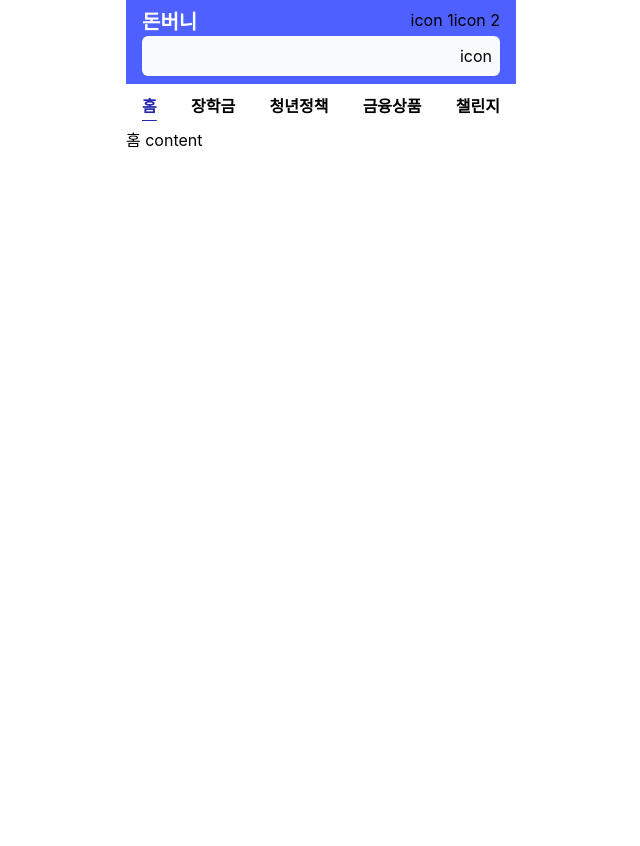
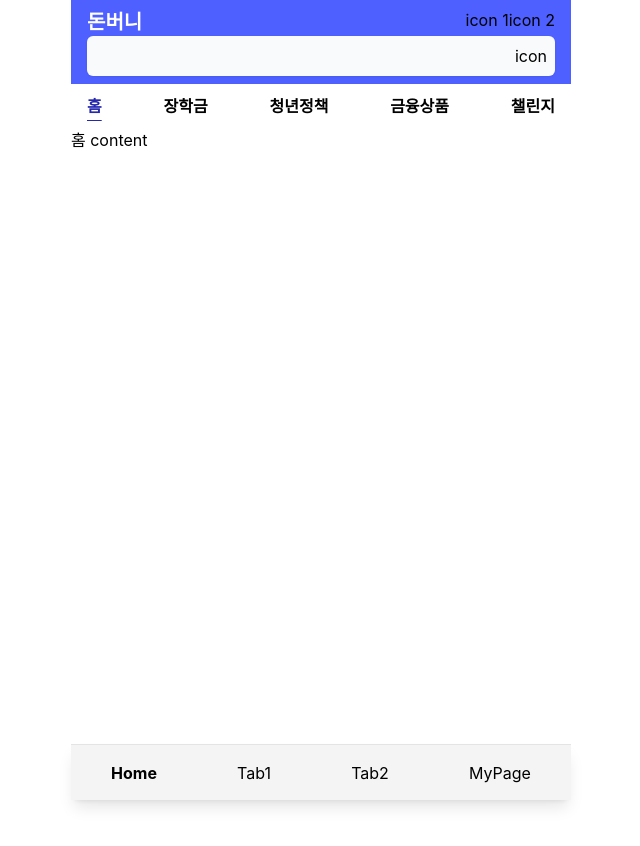
Before and after one commit to 9oormthon-univ/2024_BEOTKKOTTHON_TEAM_35_FE, a Next.js app: page /home in a window 1280 px wide. Shown: the top 846 px of the page, without its empty margins (319-959 px from the left). Built offline with nearby package versions, Linux system fonts and the light colour scheme; a web font is replaced by a local one.

Commit message:
feat: max-width 500px 수정

```diff
--- a/src/app/(pages)/home/page.jsx
+++ b/src/app/(pages)/home/page.jsx
@@ -5,8 +5,7 @@ export default function Home() {
   return (
     <div>
       <div class="flex flex-col content-center items-center w-full mb-14">
-        <div class="flex flex-col content-center items-center w-full max-w-[390px] h-screen">
-          {/* { max width 피그마 기준 390픽셀로 수정 ! } */}
+        <div class="flex flex-col content-center items-center w-full max-w-[500px] h-screen">
 
           <div class="flex flex-col px-4 items-center w-full py-2 bg-[#4e60ff]">
           {/* <div class="flex flex-col px-4 items-center w-full h-16 bg-[#4e60ff]"> */}
--- a/src/app/(pages)/tab1/page.jsx
+++ b/src/app/(pages)/tab1/page.jsx
@@ -5,7 +5,7 @@ export default function TabOne() {
 
     <div>
       <div class="flex flex-col content-center items-center w-full mb-14">
-        <div class="flex flex-col content-center items-center w-full max-w-screen-md">
+        <div class="flex flex-col content-center items-center w-full max-w-[500px]">
 
           <p>돈버니 Tab1 !!</p>
 
--- a/src/app/_components/bottom_nav.jsx
+++ b/src/app/_components/bottom_nav.jsx
@@ -14,7 +14,7 @@ const BottomNav = () => {
   } = useNavigation();
 
   return (
-    <div class={`flex flex-col justify-center items-center fixed bottom-0 w-full h-14 z-10 bg-zinc-100 dark:bg-zinc-950 border-t dark:border-zinc-800 border-zinc-200 shadow-lg sm:hidden`}>
+    <div class={`flex flex-col justify-center items-center fixed bottom-0 w-full max-w-[500px] h-14 z-10 bg-zinc-100 dark:bg-zinc-950 border-t dark:border-zinc-800 border-zinc-200 shadow-lg`}>
 
       <div class="flex flex-row justify-around items-center bg-transparent w-full">
 
```
